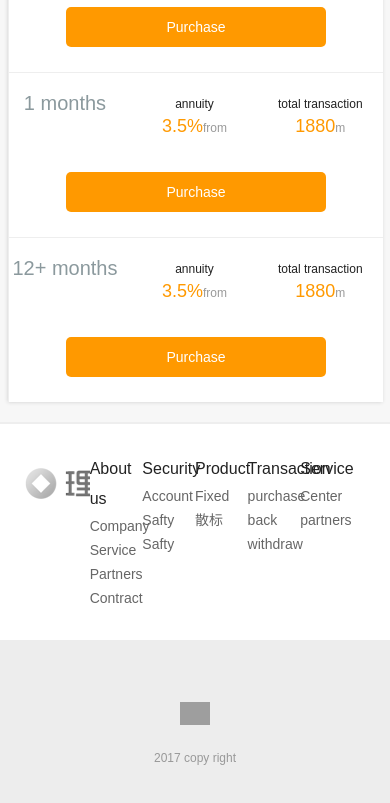
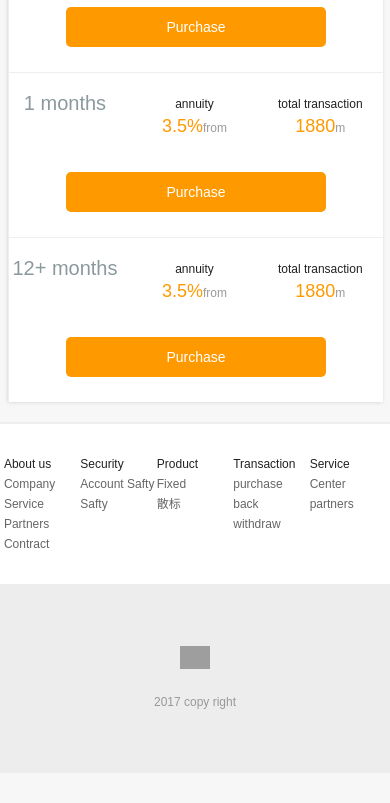
Before and after one commit to jessieyang0320/responsive-web-design, a plain HTML site: page src/index.html in a window 390 px wide. Shown: the part 2837-3640 px from the top of the page. After the commit the page ends 3610 px from the top, so only its background shows below. Drawn offline with Linux system fonts and the light colour scheme; grey boxes are pictures that could not be loaded.

Commit message:
finish media query

```diff
--- a/src/css/main.css
+++ b/src/css/main.css
@@ -707,7 +707,37 @@ header .main ul li a.active{
     line-height: 3rem;
 }
 
+@media only screen and (max-width: 50em) {
 
+    .footer-content .brand {
+        display: none;
+    }
+
+    .footer-content ul {
+        width: 20%;
+    }
+
+    .footer-content ul li {
+        font-size: 1.2rem;
+        line-height: 2rem;
+    }
+
+    .footer-content ul li.title {
+        font-size: 1.4rem;
+        line-height: 2.5rem;
+    }
+}
+
+@media only screen and (max-width: 30em) {
+    .footer-content {
+        width: 98%;
+    }
+
+    .footer-content ul li.title {
+        font-size: 1.2rem;
+        line-height: 2rem;
+    }
+}
 /* footer */
 
 
```
